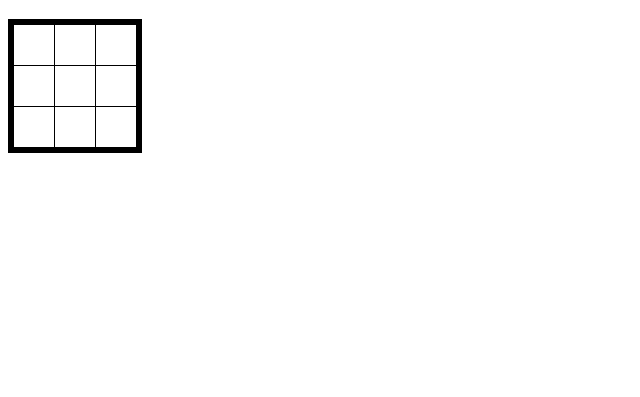
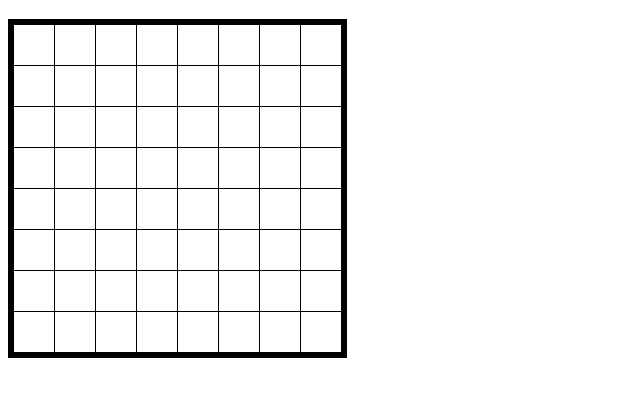
Before and after one commit to jillianmaher/pixel-art-1st, a plain HTML site: page resources/index.html in a window 1280 px wide. Shown: the part 61-458 px from the top of the page, without its empty margins (0-640 px from the left). Drawn offline with Linux system fonts and the light colour scheme.

Commit message:
Update index.html

```diff
--- a/resources/index.html
+++ b/resources/index.html
@@ -12,8 +12,8 @@
 			<div class="pixel"></div>
 			<div class="pixel"></div>
 			<div class="pixel"></div>
-		</div>
-		<div class="row">
+			<div class="pixel"></div>
+			<div class="pixel"></div>
 			<div class="pixel"></div>
 			<div class="pixel"></div>
 			<div class="pixel"></div>
@@ -22,6 +22,71 @@
 			<div class="pixel"></div>
 			<div class="pixel"></div>
 			<div class="pixel"></div>
+			<div class="pixel"></div>
+			<div class="pixel"></div>
+			<div class="pixel"></div>
+			<div class="pixel"></div>
+			<div class="pixel"></div>
+		</div>
+		<div class="row">
+			<div class="pixel"></div>
+			<div class="pixel"></div>
+			<div class="pixel"></div>
+			<div class="pixel"></div>
+			<div class="pixel"></div>
+			<div class="pixel"></div>
+			<div class="pixel"></div>
+			<div class="pixel"></div>
+		</div>
+		<div class="row">
+			<div class="pixel"></div>
+			<div class="pixel"></div>
+			<div class="pixel"></div>
+			<div class="pixel"></div>
+			<div class="pixel"></div>
+			<div class="pixel"></div>
+			<div class="pixel"></div>
+			<div class="pixel"></div>
+		</div>
+		<div class="row">
+			<div class="pixel"></div>
+			<div class="pixel"></div>
+			<div class="pixel"></div>
+			<div class="pixel"></div>
+			<div class="pixel"></div>
+			<div class="pixel"></div>
+			<div class="pixel"></div>
+			<div class="pixel"></div>
+		</div>
+		<div class="row">
+			<div class="pixel"></div>
+			<div class="pixel"></div>
+			<div class="pixel"></div>
+			<div class="pixel"></div>
+			<div class="pixel"></div>
+			<div class="pixel"></div>
+			<div class="pixel"></div>
+			<div class="pixel"></div>
+		</div>
+		<div class="row">
+			<div class="pixel"></div>
+			<div class="pixel"></div>
+			<div class="pixel"></div>
+			<div class="pixel"></div>
+			<div class="pixel"></div>
+			<div class="pixel"></div>
+			<div class="pixel"></div>
+			<div class="pixel"></div>
+		</div>
+		<div class="row">
+			<div class="pixel"></div>
+			<div class="pixel"></div>
+			<div class="pixel"></div>
+			<div class="pixel"></div>
+			<div class="pixel"></div>
+			<div class="pixel"></div>
+			<div class="pixel"></div>
+			<div class="pixel"></div>
 		</div>
 	</div>
 </body>
```
